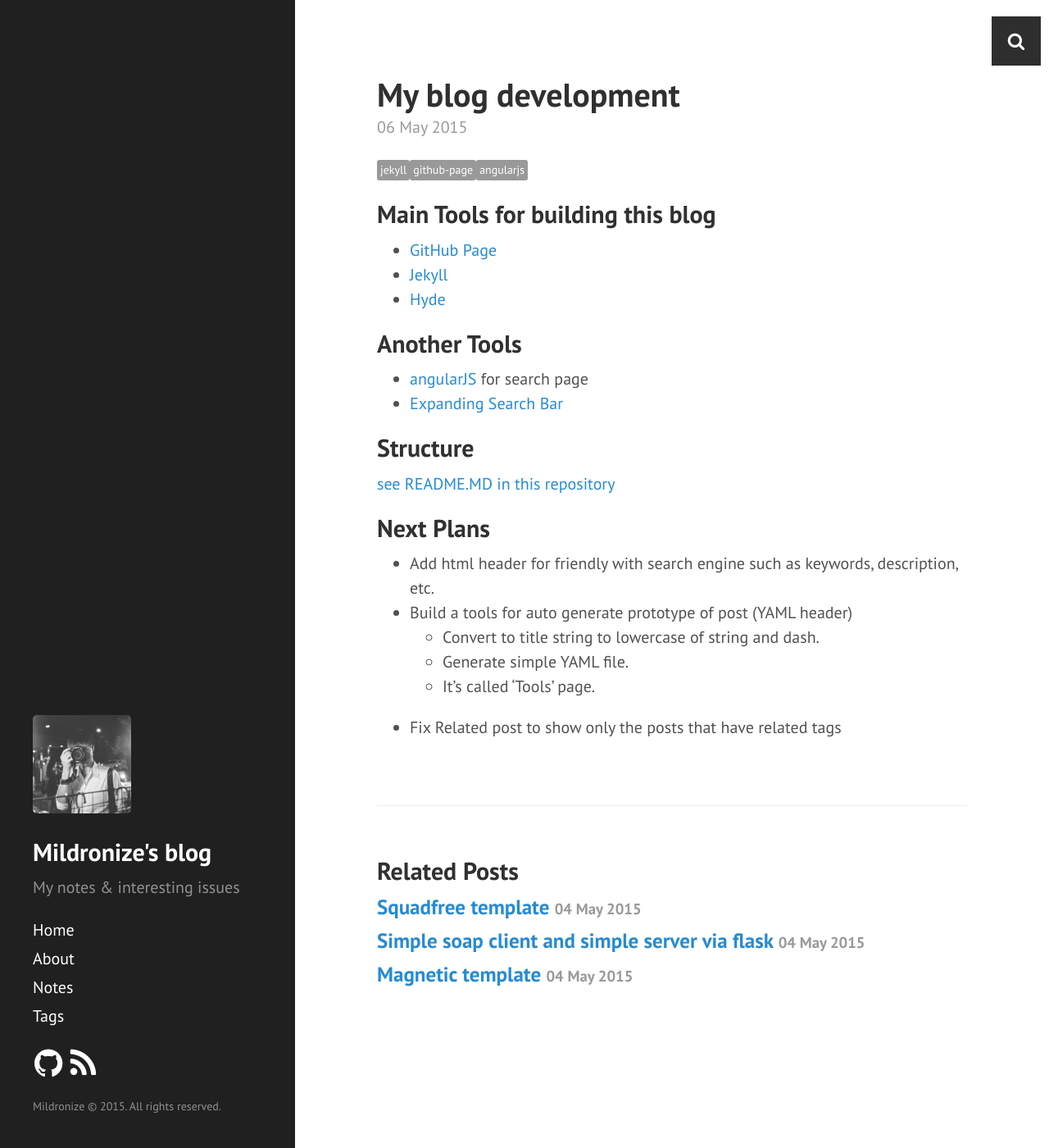
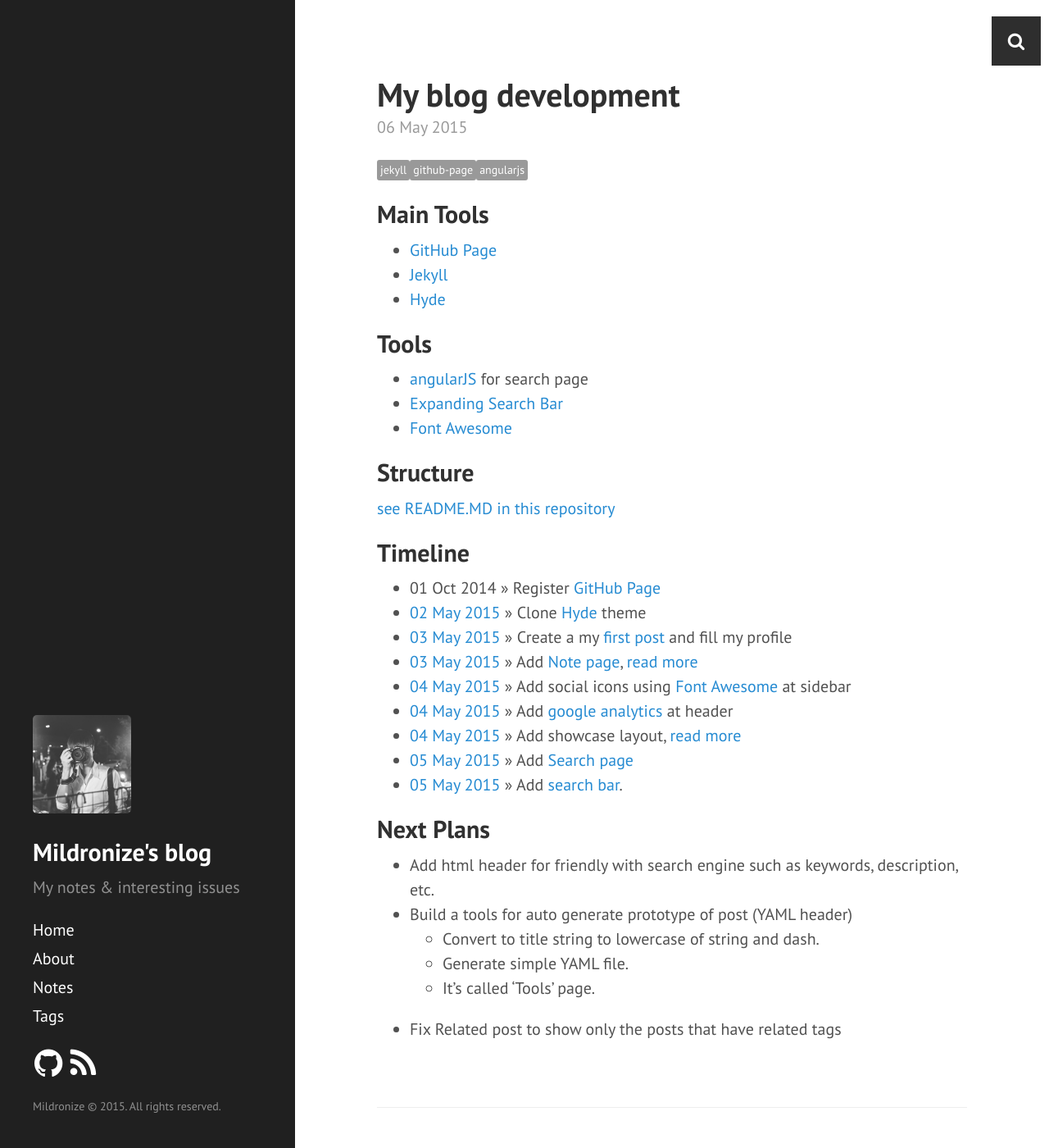
Before and after one commit to mildronize/blog-jekyll, a Jekyll site: the page built from _posts/2015-05-06-my-blog-development.md, in a window 1280 px wide and 1400 px high. Shown: the whole window at 82% size. Built offline with Jekyll 4.4.1, drawn with Linux system fonts in a browser that asks for light colours; Markdown is read by kramdown in place of the engine named in the settings.

Commit message:
Update 2015-05-06-my-blog-development.md

```diff
--- a/_posts/2015-05-06-my-blog-development.md
+++ b/_posts/2015-05-06-my-blog-development.md
@@ -4,20 +4,41 @@
 description: Tools, structure, extension and everything for building this blog
 tags: [jekyll, github-page, angularjs]
 category: notes
-permalink: notes/my-blog-development
+permalink: notes/my-blog-dev
 ---
 
-## Main Tools for building this blog
+## Main Tools
 - [GitHub Page](https://pages.github.com)
 - [Jekyll](jekyllrb.com)
 - [Hyde](http://hyde.getpoole.com/)
 
-## Another Tools
+## Tools
 - [angularJS](https://angularjs.org/) for search page
 - [Expanding Search Bar](http://tympanus.net/Tutorials/ExpandingSearchBar/)
+- [Font Awesome](fontawesome.io)
 
 ## Structure
 [see README.MD in this repository](https://github.com/mildronize/mildronize.github.io/blob/master/README.md)
+
+## Timeline
+- 01 Oct 2014 &raquo; Register [GitHub Page](https://pages.github.com)
+- [02 May 2015][t01] &raquo; Clone [Hyde](http://hyde.getpoole.com/) theme
+- [03 May 2015][t02] &raquo; Create a my [first post]({{site.url}}articles/2015/05/03/how-to-setup-this-blog/) and fill my profile
+- [03 May 2015][t03] &raquo; Add [Note page]({{site.url}}notes/), [read more](#structure)
+- [04 May 2015][t04] &raquo; Add social icons using [Font Awesome](fontawesome.io) at sidebar
+- [04 May 2015][t05] &raquo; Add [google analytics](www.google.com/analytics/) at header
+- [04 May 2015][t06] &raquo; Add showcase layout, [read more](#structure)
+- [05 May 2015][t07] &raquo; Add [Search page](({{site.url}}search/))
+- [05 May 2015][t08] &raquo; Add [search bar](#tools).
+
+[t01]: https://github.com/mildronize/mildronize.github.io/commit/a48c4b03033496c16e1eeb6377f7a2fb6fa79586
+[t02]: https://github.com/mildronize/mildronize.github.io/commit/58f941a5a9d0066c5ea939aaab98f1adef291647
+[t03]: https://github.com/mildronize/mildronize.github.io/commit/5b51c7691acb01beec8df5f3704f57d3da272922
+[t04]: https://github.com/mildronize/mildronize.github.io/commit/8f8d30957145551e13cec173019a8aeb19efe5e4
+[t05]: https://github.com/mildronize/mildronize.github.io/commit/b4d40e52dae31f81b242ff689ad3fc0ae93f0b71
+[t06]: https://github.com/mildronize/mildronize.github.io/commit/8604dd5504b7cd794da59923a36878b43df48cc3
+[t07]: https://github.com/mildronize/mildronize.github.io/commit/831f4fb466d0f9cd513a45c299b946ca2f398aed
+[t08]: https://github.com/mildronize/mildronize.github.io/commit/45272e4bb72d121d144827c6075a2a0bd48cd764
 
 ## Next Plans
 - Add html header for friendly with search engine such as keywords, description, etc.
```
